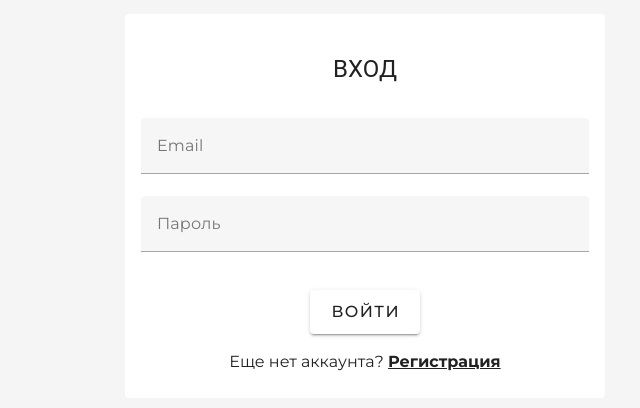
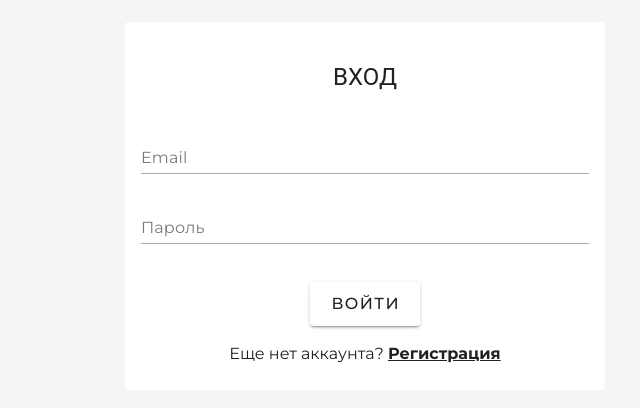
Before and after one commit to alexbulanovgoodmail/vue-3-live-chat, a Vue app: page / in a window 1280 px wide. Shown: the part 194-602 px from the top of the page, without its empty margins (275-915 px from the left). Built offline with nearby package versions, Linux system fonts and the light colour scheme; no server answers.

Commit message:
Waiting for Firebase Auth to Initialize

```diff
--- a/src/components/CustomField.vue
+++ b/src/components/CustomField.vue
@@ -50,10 +50,5 @@ const handlers = computed(() => {
 </script>
 
 <template>
-  <v-text-field
-    type="text"
-    v-on="handlers"
-    :value="value"
-    :error-messages="errorMessage"
-  ></v-text-field>
+  <v-text-field type="text" v-on="handlers" :value="value" variant="underlined"></v-text-field>
 </template>
--- a/src/main.js
+++ b/src/main.js
@@ -12,8 +12,9 @@ import 'vuetify/styles'
 import { createVuetify } from 'vuetify'
 import * as components from 'vuetify/components'
 import * as directives from 'vuetify/directives'
-
-//
+// auth
+import { projectAuth } from './firebase/config'
+// yup
 import { setLocale } from 'yup'
 
 setLocale({
@@ -38,10 +39,15 @@ const vuetify = createVuetify({
   directives
 })
 
-const app = createApp(App)
+let app = null
 
-app.use(createPinia())
-app.use(router)
-app.use(vuetify)
+projectAuth.onAuthStateChanged(() => {
+  if (!app) {
+    app = createApp(App)
 
-app.mount('#app')
+    app.use(createPinia())
+    app.use(router)
+    app.use(vuetify)
+    app.mount('#app')
+  }
+})
```
